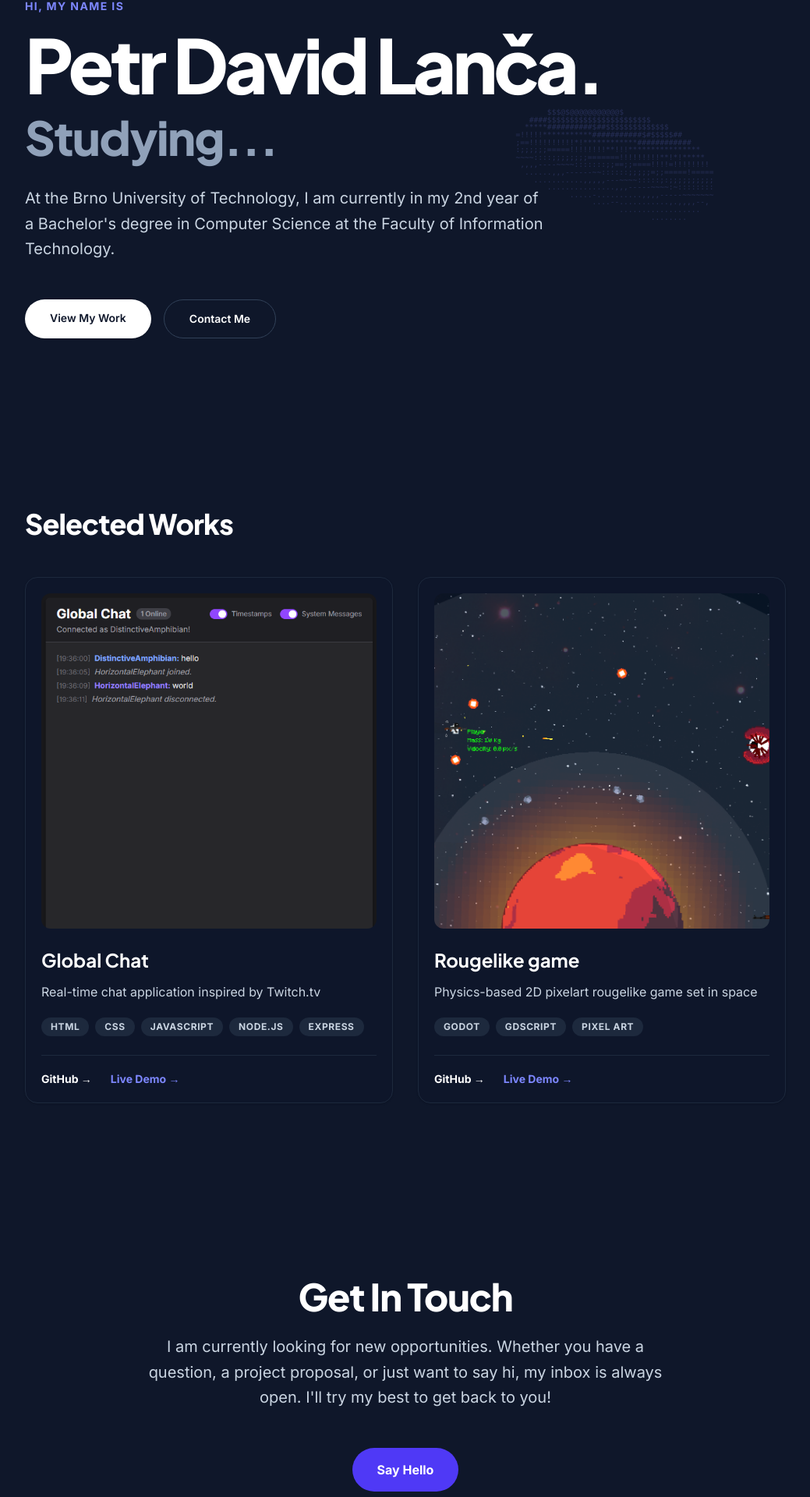
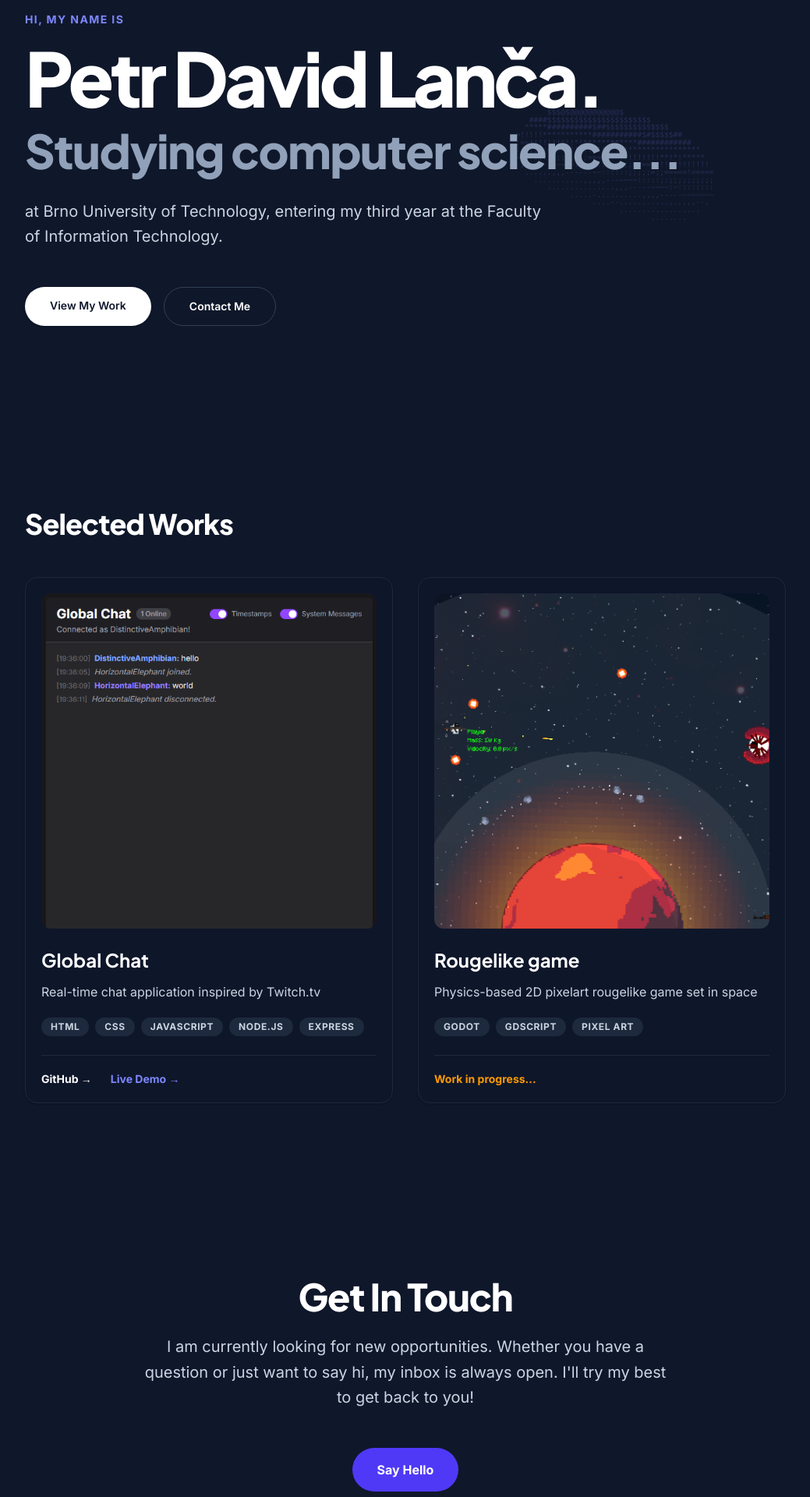
Before and after one commit to petrdavidlanca/my-portfolio, a Next.js app: page / in a window 1280 px wide. Shown: the part 124-2044 px from the top of the page at 78% size, without its empty margins (120-1159 px from the left). Built offline with nearby package versions, Linux system fonts and the light colour scheme.

Commit message:
update Contact and Hero components; add work-in-progress status to projects

```diff
--- a/src/components/Contact.tsx
+++ b/src/components/Contact.tsx
@@ -13,8 +13,8 @@ export default function Contact() {
 
       {/* Contact Description Text */}
       <p className="text-lg md:text-xl text-slate-600 dark:text-slate-300 mb-12 leading-relaxed">
-        I am currently looking for new opportunities. Whether you have a question,
-        a project proposal, or just want to say hi, my inbox is always open.
+        I am currently looking for new opportunities. Whether you have a question
+        or just want to say hi, my inbox is always open.
         I'll try my best to get back to you!
       </p>
 
--- a/src/components/Hero.tsx
+++ b/src/components/Hero.tsx
@@ -26,13 +26,12 @@ export default function Hero() {
 
       {/* Subheading / Tagline */}
       <h2 className="text-4xl md:text-6xl font-extrabold tracking-tight text-slate-500 dark:text-slate-400 mb-8 relative z-10">
-        Studying...
+        Studying computer science...
       </h2>
 
       {/* Short Biography */}
       <p className="max-w-2xl text-lg md:text-xl text-slate-600 dark:text-slate-300 mb-12 leading-relaxed relative z-10">
-        At the Brno University of Technology, I am currently in my 2nd year of a Bachelor's degree in Computer Science
-        at the Faculty of Information Technology.
+        at Brno University of Technology, entering my third year at the Faculty of Information Technology.
       </p>
 
       {/* Call to Action Buttons */}
--- a/src/components/ProjectsSection.tsx
+++ b/src/components/ProjectsSection.tsx
@@ -46,8 +46,15 @@ export default function ProjectsSection() {
               ))}
             </div>
 
-            {/* External Links (GitHub & Live Demo) */}
+            {/* External Links (GitHub & Live Demo) or WIP Status */}
             <div className="flex gap-6 mt-6 pt-5 border-t border-slate-100 dark:border-slate-800">
+              {project.workInProgress ? (
+                <span className="text-sm font-bold text-amber-500 flex items-center gap-2">
+                  Work in progress...
+                </span>
+              ) : (
+                <>
+                  {project.githubLink && (
                     <a
                       href={project.githubLink}
                       target="_blank"
@@ -56,6 +63,8 @@ export default function ProjectsSection() {
                     >
                       GitHub →
                     </a>
+                  )}
+                  {project.liveLink && (
                     <a
                       href={project.liveLink}
                       target="_blank"
@@ -64,6 +73,9 @@ export default function ProjectsSection() {
                     >
                       Live Demo →
                     </a>
+                  )}
+                </>
+              )}
             </div>
           </div>
         ))}
--- a/src/data/projects.ts
+++ b/src/data/projects.ts
@@ -6,13 +6,15 @@ export const projects = [
     techStack: ["Html", "CSS", "JavaScript", "Node.js", "Express"],
     liveLink: "https://globalchat-m9xl.onrender.com",
     githubLink: "https://github.com/petrdavidlanca/globalChat",
-    image: "/images/chat.png"
+    image: "/images/chat.png",
+    workInProgress: false
   },
   {
     id: 2,
     title: "Rougelike game",
     description: "Physics-based 2D pixelart rougelike game set in space",
     techStack: ["Godot", "GDScript", "Pixel Art"],
-    image: "/images/game.png"
+    image: "/images/game.png",
+    workInProgress: true
   }
 ];
```
Lines whose indentation alone changed are shown as unchanged.
